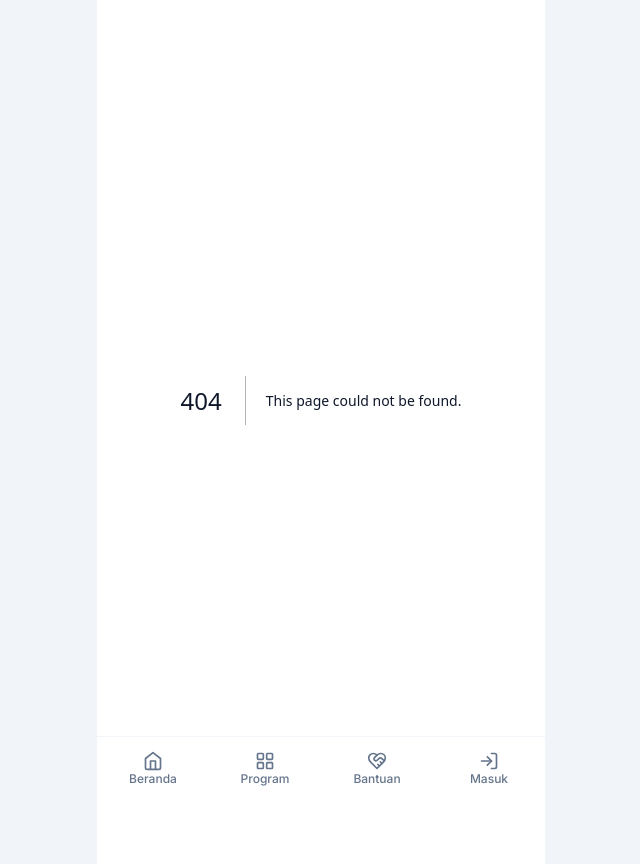
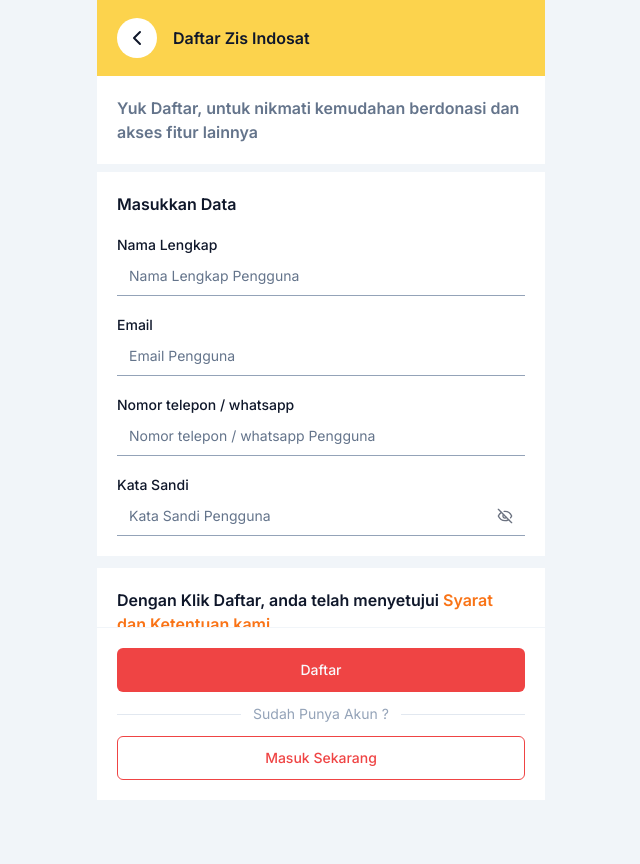
Before and after one commit to kedarnacha/zis-frontend, a Next.js app: page /register in a window 1280 px wide. Before the commit this address had no page. Shown: the whole page, without its empty margins (319-959 px from the left). After the commit the page ends 800 px from the top, so only its background shows below. Built offline with nearby package versions, Linux system fonts and the light colour scheme.

Commit message:
register

```diff
--- a/src/app/login/form/page.tsx
+++ b/src/app/login/form/page.tsx
@@ -1,3 +1,4 @@
+import Link from 'next/link';
 import React, { Fragment } from 'react';
 
 import { Button } from '@/components/ui/button';
@@ -21,11 +22,7 @@
         <Label className="mt-4" htmlFor="email">
           Email
         </Label>
-        <Input
-          name="email"
-          className="rounded-none border-x-0 border-b border-t-0 border-b-slate-400 placeholder:text-slate-400"
-          placeholder="Masukkan Email"
-        />
+        <Input name="email" placeholder="Masukkan Email" />
       </div>
       <div className="h-3 bg-slate-100" />
 
@@ -34,12 +31,7 @@
         <Label className="mt-4" htmlFor="email">
           Kata Sandi
         </Label>
-        <Input
-          name="password"
-          type="password"
-          className="rounded-none border-x-0 border-b border-t-0 border-b-slate-400 placeholder:text-slate-400"
-          placeholder="Masukkan Email"
-        />
+        <Input name="password" type="password" placeholder="Masukkan Email" />
 
         <p className="mt-4 text-sm text-slate-700">
           Lupa kata sandi? <span className="font-semibold text-orange-500">Ganti Disini</span>
@@ -55,9 +47,15 @@
           <p className="text-sm text-slate-400">Belum Punya Akun ?</p>
           <div className="h-px flex-1 bg-slate-200" />
         </div>
-        <Button className="w-full border-red-500 text-red-500" size="lg" variant="outline">
-          Daftar Sekarang
-        </Button>
+        <Link href="/register">
+          <Button
+            className="w-full border-red-500 text-red-500 hover:text-red-500"
+            size="lg"
+            variant="outline"
+          >
+            Daftar Sekarang
+          </Button>
+        </Link>
       </div>
     </Fragment>
   );
--- a/src/app/page.tsx
+++ b/src/app/page.tsx
@@ -6,6 +6,7 @@
 
 import { Button } from '@/components/ui/button';
 import ArticleCard from '@/components/zis/ArticleCard';
+import ArticleCarousel from '@/components/zis/ArticleCarousel';
 import DonationItemCardVertical from '@/components/zis/DonationItemCardVertical';
 import FooterEmail from '@/components/zis/FooterEmail';
 import Menu from '@/components/zis/Menu';
@@ -73,18 +74,13 @@
       <div className="h-3 bg-slate-100" />
 
       <div className="mt-5">
-        <div className="flex items-center justify-between px-4">
+        <div className="mb-4 flex items-center justify-between px-4">
           <h3 className="font-semibold">Kabar Mustahiq</h3>
           <Link href="#" className="text-sm font-medium text-orange-500">
             Lihat Semua
           </Link>
         </div>
-        <div className="flex space-x-2 overflow-auto scroll-smooth p-4">
-          <ArticleCard />
-          <ArticleCard />
-          <ArticleCard />
-          <ArticleCard />
-        </div>
+        <ArticleCarousel />
       </div>
 
       <div className="h-3 bg-slate-100" />
--- /dev/null
+++ b/src/app/register/page.tsx
@@ -0,0 +1,78 @@
+import Link from 'next/link';
+import React, { Fragment } from 'react';
+
+import { Button } from '@/components/ui/button';
+import { Input } from '@/components/ui/input';
+import { Label } from '@/components/ui/label';
+import Navbar from '@/components/zis/Navbar';
+
+const RegisterPage = () => {
+  return (
+    <Fragment>
+      <Navbar title="Daftar Zis Indosat" />
+
+      <div className="border-b-8 border-b-slate-100 p-5">
+        <h2 className="font-semibold text-slate-500">
+          Yuk Daftar, untuk nikmati kemudahan berdonasi dan akses fitur lainnya
+        </h2>
+      </div>
+
+      <div className="flex flex-col space-y-4 p-5">
+        <p className="font-semibold">Masukkan Data</p>
+        <div>
+          <Label className="mt-4" htmlFor="name">
+            Nama Lengkap
+          </Label>
+          <Input name="name" placeholder="Nama Lengkap Pengguna" />
+        </div>
+        <div>
+          <Label className="mt-4" htmlFor="email">
+            Email
+          </Label>
+          <Input name="email" type="email" placeholder="Email Pengguna" />
+        </div>
+        <div>
+          <Label className="mt-4" htmlFor="email">
+            Nomor telepon / whatsapp
+          </Label>
+          <Input name="tel" type="tel" placeholder="Nomor telepon / whatsapp Pengguna" />
+        </div>
+        <div>
+          <Label className="mt-4" htmlFor="email">
+            Kata Sandi
+          </Label>
+          <Input name="password" type="password" placeholder="Kata Sandi Pengguna" />
+        </div>
+      </div>
+      <div className="h-3 bg-slate-100" />
+
+      <div className="p-5 font-semibold">
+        Dengan Klik Daftar, anda telah menyetujui{' '}
+        <span className="text-orange-500">Syarat dan Ketentuan kami.</span>
+      </div>
+      <div className="h-3 bg-slate-100" />
+
+      <div className="shadow-t-sm fixed inset-x-0 bottom-0 mx-auto w-full max-w-md border-t border-t-slate-100 bg-white p-5">
+        <Button className="w-full" size="lg" variant="destructive">
+          Daftar
+        </Button>
+        <div className="my-3 flex items-center space-x-3">
+          <div className="h-px flex-1 bg-slate-200" />
+          <p className="text-sm text-slate-400">Sudah Punya Akun ?</p>
+          <div className="h-px flex-1 bg-slate-200" />
+        </div>
+        <Link href="/login">
+          <Button
+            className="w-full border-red-500 text-red-500 hover:text-red-500"
+            size="lg"
+            variant="outline"
+          >
+            Masuk Sekarang
+          </Button>
+        </Link>
+      </div>
+    </Fragment>
+  );
+};
+
+export default RegisterPage;
--- a/src/components/ui/input.tsx
+++ b/src/components/ui/input.tsx
@@ -25,7 +25,7 @@
         <input
           type={inputType}
           className={cn(
-            'flex h-10 w-full rounded-md border border-input bg-transparent px-3 py-2 text-sm ring-offset-background file:border-0 file:bg-transparent file:text-sm file:font-medium placeholder:text-muted-foreground focus-visible:outline-none focus-visible:ring-2 focus-visible:ring-ring focus-visible:ring-offset-2 disabled:cursor-not-allowed disabled:opacity-50',
+            'flex h-10 w-full rounded-none border-x-0 border-b border-t-0 border-b-slate-400 placeholder:text-slate-400 bg-transparent px-3 py-2 text-sm ring-offset-background file:border-0 file:bg-transparent file:text-sm file:font-medium placeholder:text-muted-foreground focus-visible:outline-none focus-visible:ring-2 focus-visible:ring-ring focus-visible:ring-offset-2 disabled:cursor-not-allowed disabled:opacity-50',
             {
               'pl-3': !!Icon,
             },
--- a/src/components/zis/ArticleCard.tsx
+++ b/src/components/zis/ArticleCard.tsx
@@ -5,7 +5,7 @@
 const ArticleCard = () => {
   return (
     <Link href="#">
-      <div className="w-60 shrink-0 overflow-hidden rounded-md border shadow-md transition duration-300 hover:shadow-none">
+      <div className="ml-5 w-60 overflow-hidden rounded-md border shadow-md transition duration-300 hover:shadow-none">
         <div className="relative aspect-video">
           <Image
             src="https://ik.imagekit.io/iyansr/zis-item1_4fp6LWH7n.jpg?updatedAt=1692376347958"
--- /dev/null
+++ b/src/components/zis/ArticleCarousel.tsx
@@ -0,0 +1,36 @@
+'use client';
+
+import '@splidejs/react-splide/css';
+
+//@ts-ignore
+import { Splide, SplideSlide, SplideTrack } from '@splidejs/react-splide';
+import React from 'react';
+
+import ArticleCard from './ArticleCard';
+
+const slides = [1, 2, 3, 4, 5];
+
+const ArticleCarousel = () => {
+  return (
+    <Splide
+      hasTrack={false}
+      aria-label="Banner"
+      options={{
+        type: 'loop',
+        arrows: false,
+        autoplay: false,
+        autoWidth: true,
+      }}
+    >
+      <SplideTrack>
+        {slides.map((slide) => (
+          <SplideSlide key={String(slide)} className="pb-10">
+            <ArticleCard />
+          </SplideSlide>
+        ))}
+      </SplideTrack>
+    </Splide>
+  );
+};
+
+export default ArticleCarousel;
--- a/src/components/zis/BottomNavigation.tsx
+++ b/src/components/zis/BottomNavigation.tsx
@@ -43,9 +43,7 @@
     //        href: '/account',
     //      },
   ];
-  const routes = [...menu.map((item) => item.href), '/register'].filter(
-    (item) => item !== '/login',
-  );
+  const routes = [...menu.map((item) => item.href)].filter((item) => item !== '/login');
   const pathName = usePathname();
   const matchRoutes = routes.find((item) => item === pathName);
   if (!matchRoutes) return null;
--- a/src/components/zis/Carousel.tsx
+++ b/src/components/zis/Carousel.tsx
@@ -12,7 +12,7 @@
 const Carousel = () => {
   return (
     <Splide
-      aria-label="My Favorite Images"
+      aria-label="Banner"
       options={{
         type: 'loop',
         gap: '1rem',
```
